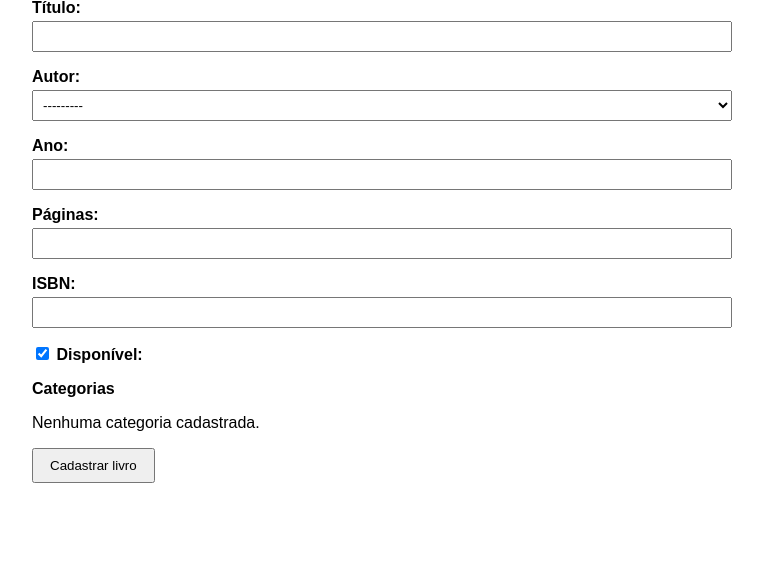
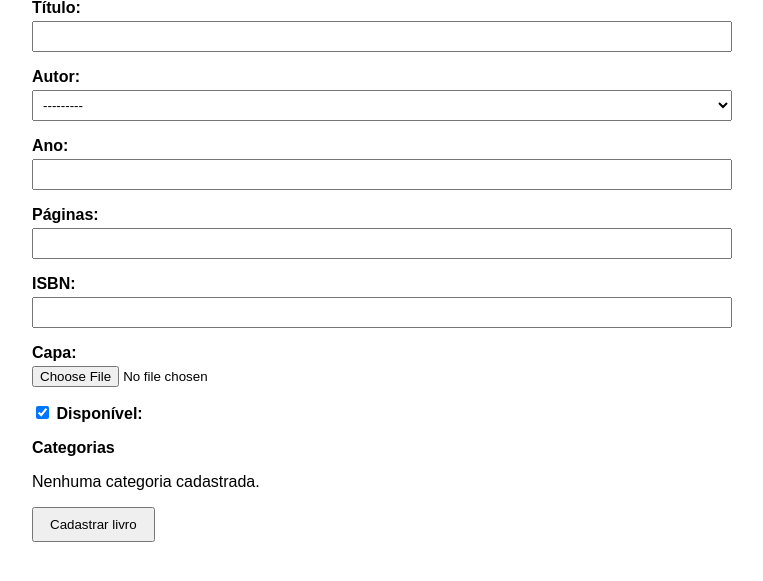
Before and after one commit to kellyson71/mini-biblioteca-cbv, a Django app: page /livros/novo/ in a window 1280 px wide. Shown: the part 139-720 px from the top of the page, without its empty margins (258-1021 px from the left). Run offline with Django 5.2, Linux system fonts and the light colour scheme; data that the repository does not hold is empty.

Commit message:
Parte 2: upload da capa

```diff
--- a/biblioteca/forms.py
+++ b/biblioteca/forms.py
@@ -16,13 +16,14 @@ class AuthorForm(forms.ModelForm):
 class BookForm(forms.ModelForm):
     class Meta:
         model = Book
-        fields = ["title", "author", "year", "pages", "isbn", "available", "categories"]
+        fields = ["title", "author", "year", "pages", "isbn", "capa", "available", "categories"]
         labels = {
             "title": "Título",
             "author": "Autor",
             "year": "Ano",
             "pages": "Páginas",
             "isbn": "ISBN",
+            "capa": "Capa",
             "available": "Disponível",
             "categories": "Categorias",
         }
--- a/biblioteca/models.py
+++ b/biblioteca/models.py
@@ -1,5 +1,6 @@
 from django.core.exceptions import ValidationError
 from django.core.validators import (
+    FileExtensionValidator,
     MaxValueValidator,
     MinLengthValidator,
     MinValueValidator,
@@ -7,7 +8,7 @@ from django.core.validators import (
 )
 from django.db import models
 
-from .validators import validar_ano_publicacao
+from .validators import validar_ano_publicacao, validar_tamanho_arquivo
 
 
 class Author(models.Model):
@@ -71,6 +72,15 @@ class Book(models.Model):
         blank=True,
         validators=[RegexValidator(r"^\d{13}$", "O ISBN precisa ter exatamente 13 dígitos, só números.")],
     )
+    capa = models.ImageField(
+        "capa",
+        upload_to="capas/",
+        blank=True,
+        validators=[
+            validar_tamanho_arquivo,
+            FileExtensionValidator(["jpg", "jpeg", "png"], "Envie a capa em jpg, jpeg ou png."),
+        ],
+    )
     available = models.BooleanField("disponível", default=True)
 
     class Meta:
--- a/biblioteca/templates/biblioteca/author_detail.html
+++ b/biblioteca/templates/biblioteca/author_detail.html
@@ -11,6 +11,7 @@
         th { background: #333; color: #fff; }
         tr:nth-child(even) { background: #f5f5f5; }
         a { color: #06c; }
+        img.capa { width: 50px; height: 70px; object-fit: cover; }
         .disponivel { color: green; font-weight: bold; }
         .indisponivel { color: #b00; font-weight: bold; }
     </style>
@@ -24,6 +25,7 @@
     <table>
         <thead>
             <tr>
+                <th>Capa</th>
                 <th>Título</th>
                 <th>Ano</th>
                 <th>Categorias</th>
@@ -34,6 +36,7 @@
         <tbody>
             {% for livro in livros %}
             <tr>
+                <td>{% if livro.capa %}<img class="capa" src="{{ livro.capa.url }}" alt="Capa de {{ livro.title }}">{% endif %}</td>
                 <td>{{ livro.title }}</td>
                 <td>{{ livro.year }}</td>
                 <td>{{ livro.categories.all|join:", " }}</td>
--- a/biblioteca/templates/biblioteca/book_form.html
+++ b/biblioteca/templates/biblioteca/book_form.html
@@ -20,7 +20,7 @@
     <p><a href="{% url 'biblioteca:listar_livros' %}">&larr; Voltar para a lista</a></p>
     <h1>{{ titulo }}</h1>
 
-    <form method="post">
+    <form method="post" enctype="multipart/form-data">
         {% csrf_token %}
 
         {% for erro in form.non_field_errors %}
@@ -67,6 +67,14 @@
             {% endfor %}
         </div>
 
+        <div class="campo">
+            {{ form.capa.label_tag }}
+            {{ form.capa }}
+            {% for erro in form.capa.errors %}
+                <p class="erro">{{ erro }}</p>
+            {% endfor %}
+        </div>
+
         <div class="campo marcar">
             {{ form.available }} {{ form.available.label_tag }}
             {% for erro in form.available.errors %}
--- a/biblioteca/templates/biblioteca/lista_livros.html
+++ b/biblioteca/templates/biblioteca/lista_livros.html
@@ -11,6 +11,7 @@
         th, td { border: 1px solid #ccc; padding: 8px 12px; text-align: left; }
         th { background: #333; color: #fff; }
         tr:nth-child(even) { background: #f5f5f5; }
+        img.capa { width: 50px; height: 70px; object-fit: cover; }
         .disponivel { color: green; font-weight: bold; }
         .indisponivel { color: #b00; font-weight: bold; }
     </style>
@@ -26,6 +27,7 @@
     <table>
         <thead>
             <tr>
+                <th>Capa</th>
                 <th>Título</th>
                 <th>Autor</th>
                 <th>Ano</th>
@@ -36,6 +38,7 @@
         <tbody>
             {% for livro in livros %}
             <tr>
+                <td>{% if livro.capa %}<img class="capa" src="{{ livro.capa.url }}" alt="Capa de {{ livro.title }}">{% endif %}</td>
                 <td>{{ livro.title }}</td>
                 <td><a href="{% url 'biblioteca:author_detail' livro.author.pk %}">{{ livro.author.name }}</a></td>
                 <td>{{ livro.year }}</td>
--- a/biblioteca/views.py
+++ b/biblioteca/views.py
@@ -29,7 +29,7 @@ def book_form(request, pk=None):
     livro = get_object_or_404(Book, pk=pk) if pk is not None else None
 
     if request.method == "POST":
-        form = BookForm(request.POST, instance=livro)
+        form = BookForm(request.POST, request.FILES, instance=livro)
         if form.is_valid():
             livro = form.save()
             return redirect("biblioteca:author_detail", pk=livro.author_id)
--- a/config/settings.py
+++ b/config/settings.py
@@ -117,6 +117,9 @@ USE_TZ = True
 
 STATIC_URL = 'static/'
 
+MEDIA_URL = 'media/'
+MEDIA_ROOT = BASE_DIR / 'media'
+
 
 # Email
 # https://docs.djangoproject.com/en/6.1/topics/email/#topic-email-configuration
--- a/config/urls.py
+++ b/config/urls.py
@@ -14,6 +14,8 @@ Including another URLconf
     1. Import the include() function: from django.urls import include, path
     2. Add a URL to urlpatterns:  path('blog/', include('blog.urls'))
 """
+from django.conf import settings
+from django.conf.urls.static import static
 from django.contrib import admin
 from django.urls import include, path
 
@@ -21,3 +23,6 @@ urlpatterns = [
     path('admin/', admin.site.urls),
     path('', include('biblioteca.urls')),
 ]
+
+if settings.DEBUG:
+    urlpatterns += static(settings.MEDIA_URL, document_root=settings.MEDIA_ROOT)
```
Also changed, not shown: biblioteca/validators.py (+12 -0 lines), biblioteca/migrations/0004_capa.py (added).
